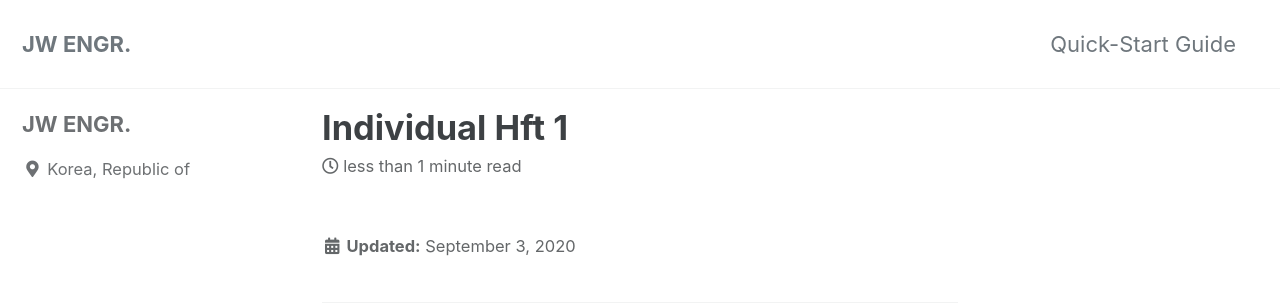
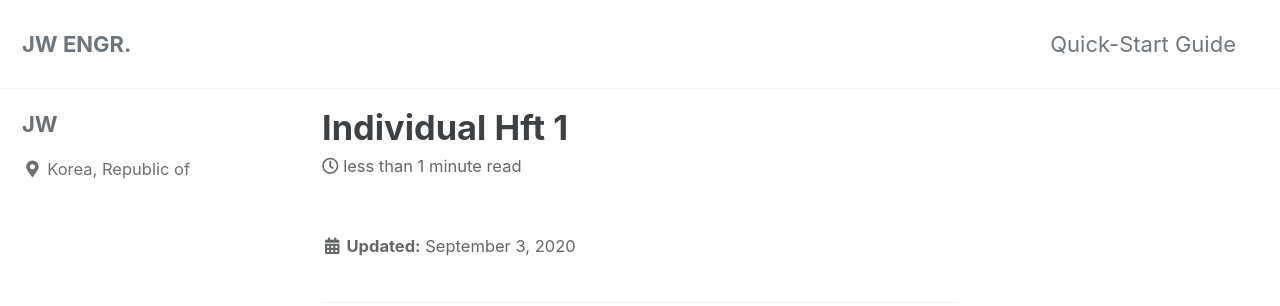
Before and after one commit to jwengr/jwenger.github.io, a Jekyll site: the page built from _posts/2020-09-03-Individual-HFT-1.md, in a window 1280 px wide. Shown: the top 306 px of the page. Built offline with Jekyll 4.4.1, drawn with Linux system fonts in a browser that asks for light colours; cached includes are drawn as plain includes.

Commit message:
Update _config.yml

```diff
--- a/_config.yml
+++ b/_config.yml
@@ -92,7 +92,7 @@ analytics:
 
 # Site Author
 author:
-  name             : "JW ENGR."
+  name             : "JW"
   avatar           : # path of avatar image, e.g. "/assets/images/bio-photo.jpg"
   bio              : ""
   location         : "Korea, Republic of"
```
